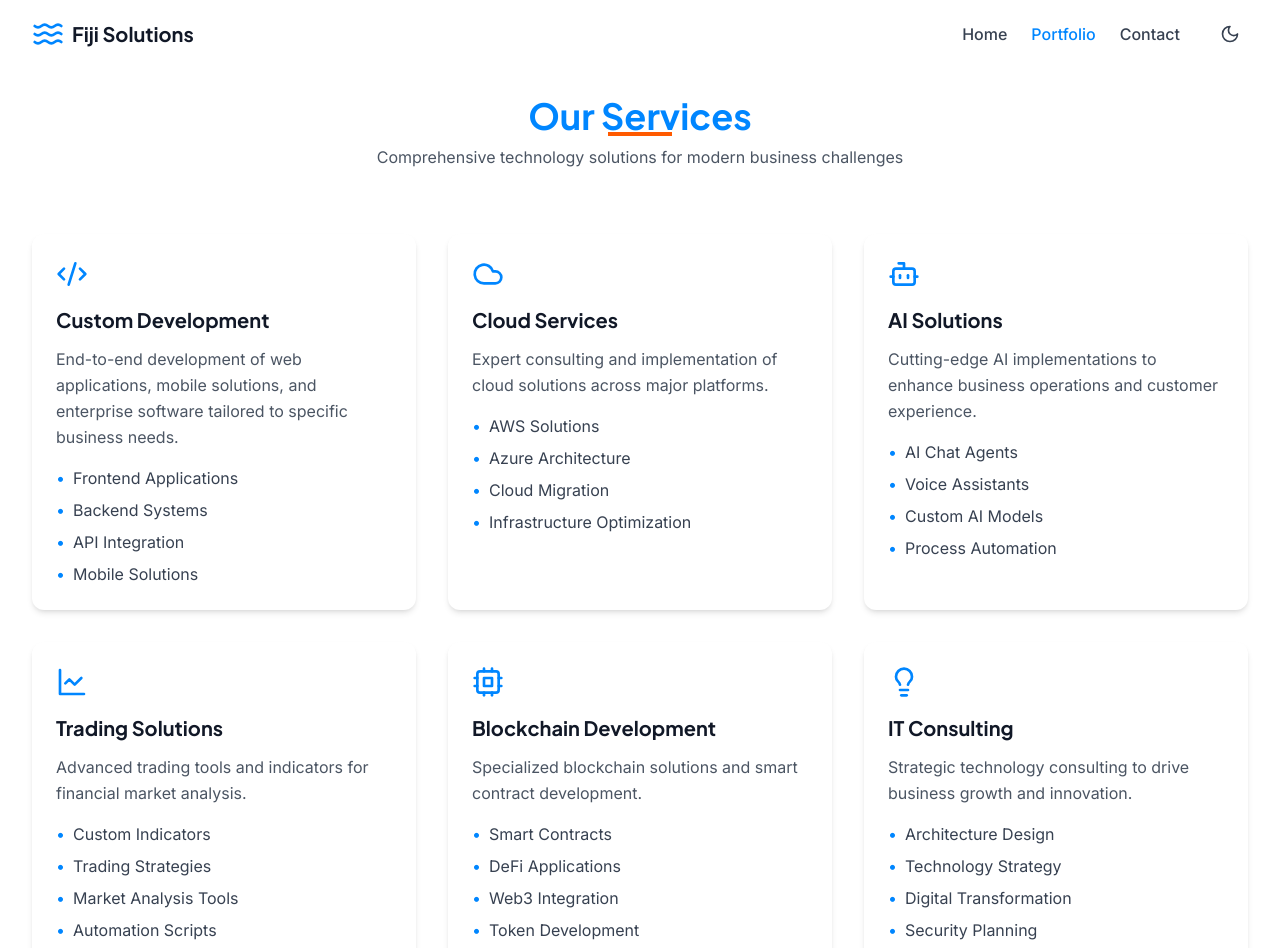
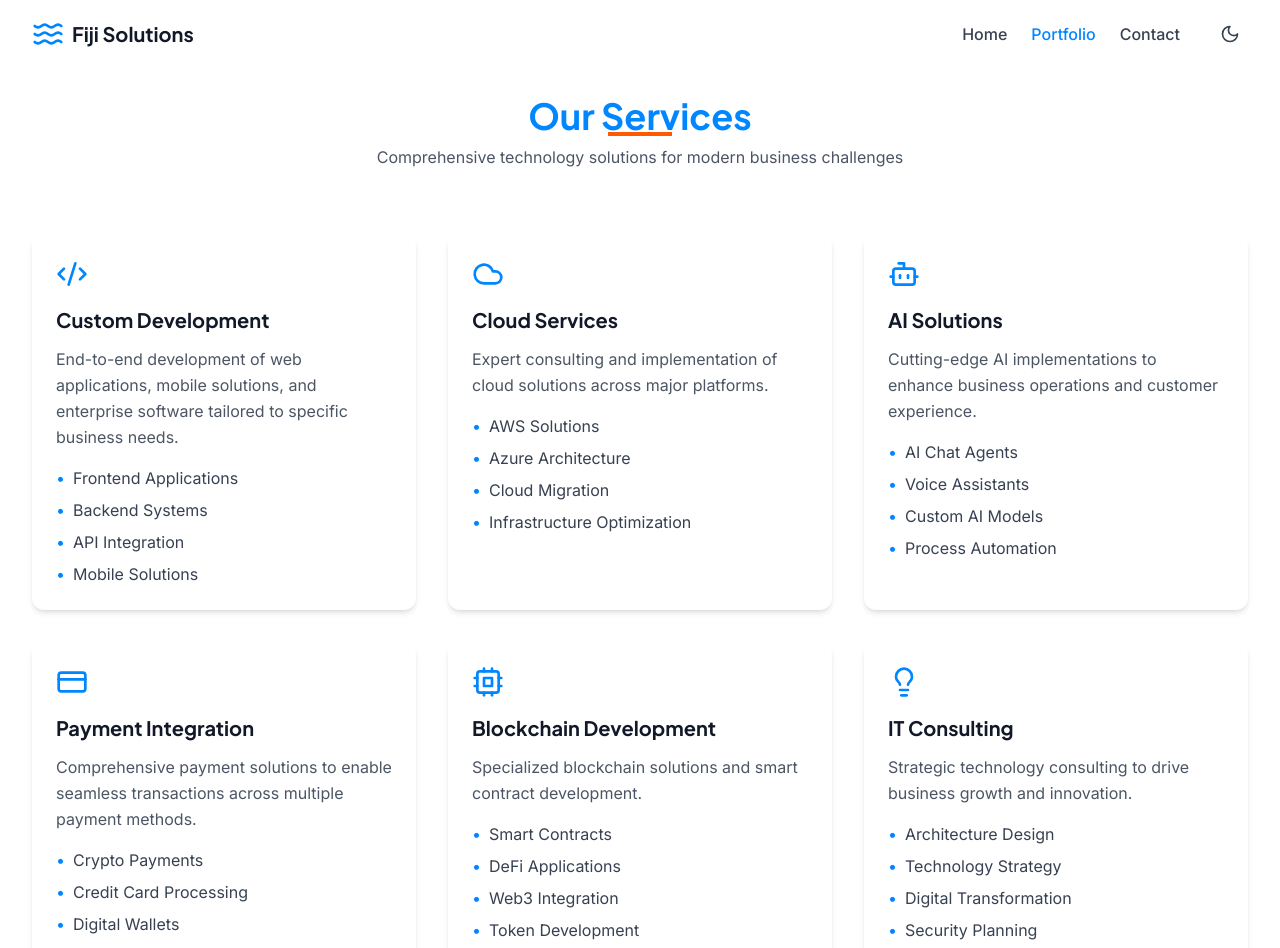
Before and after one commit to cmoutafidis/personal-brand, a React (Vite) app: page /portfolio in a window 1280 px wide. Shown: the top 948 px of the page. Built offline with nearby package versions, Linux system fonts and the light colour scheme.

Commit message:
Update Services and Solutions components

```diff
--- a/src/components/Services.tsx
+++ b/src/components/Services.tsx
@@ -1,6 +1,6 @@
 import React from 'react';
 import { motion } from 'framer-motion';
-import { Code2, Cloud, Bot, LineChart, Cpu, Lightbulb } from 'lucide-react';
+import { Code2, Cloud, Bot, CreditCard, Cpu, Lightbulb } from 'lucide-react';
 
 const Services: React.FC = () => {
   const services = [
@@ -23,10 +23,10 @@ const Services: React.FC = () => {
       features: ['AI Chat Agents', 'Voice Assistants', 'Custom AI Models', 'Process Automation']
     },
     {
-      icon: <LineChart className="h-8 w-8" />,
-      title: 'Trading Solutions',
-      description: 'Advanced trading tools and indicators for financial market analysis.',
-      features: ['Custom Indicators', 'Trading Strategies', 'Market Analysis Tools', 'Automation Scripts']
+      icon: <CreditCard className="h-8 w-8" />,
+      title: 'Payment Integration',
+      description: 'Comprehensive payment solutions to enable seamless transactions across multiple payment methods.',
+      features: ['Crypto Payments', 'Credit Card Processing', 'Digital Wallets', 'Payment Gateway Integration']
     },
     {
       icon: <Cpu className="h-8 w-8" />,
--- a/src/components/Solutions.tsx
+++ b/src/components/Solutions.tsx
@@ -1,6 +1,6 @@
 import React from 'react';
 import { motion } from 'framer-motion';
-import { Zap, Clock, Building2 } from 'lucide-react';
+import { Zap, Clock, Building2, CreditCard } from 'lucide-react';
 import {Link} from "react-scroll";
 
 const Solutions: React.FC = () => {
@@ -19,6 +19,11 @@ const Solutions: React.FC = () => {
       icon: <Building2 className="h-12 w-12" />,
       title: "Industry Experience",
       description: "With experience across multiple sectors, we understand your market and deliver solutions that address specific industry needs."
+    },
+    {
+      icon: <CreditCard className="h-12 w-12" />,
+      title: "Complete Payment Solutions",
+      description: "Seamlessly integrate any payment method into your business - from traditional card payments to cutting-edge cryptocurrency solutions."
     }
   ];
 
@@ -32,7 +37,7 @@ const Solutions: React.FC = () => {
           </p>
         </div>
 
-        <div className="grid md:grid-cols-3 gap-8">
+        <div className="grid md:grid-cols-2 lg:grid-cols-4 gap-8">
           {solutions.map((solution, index) => (
             <motion.div
               key={index}
```
